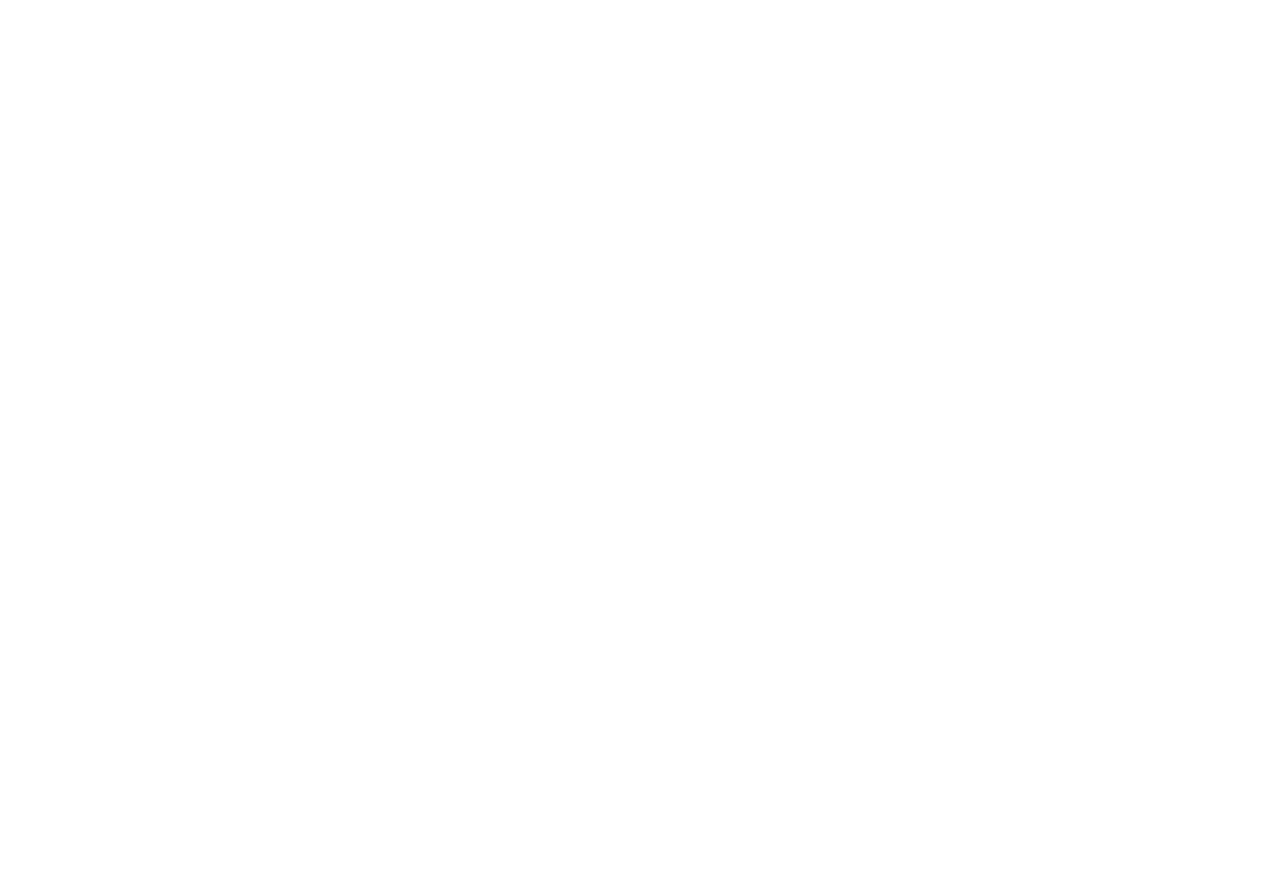
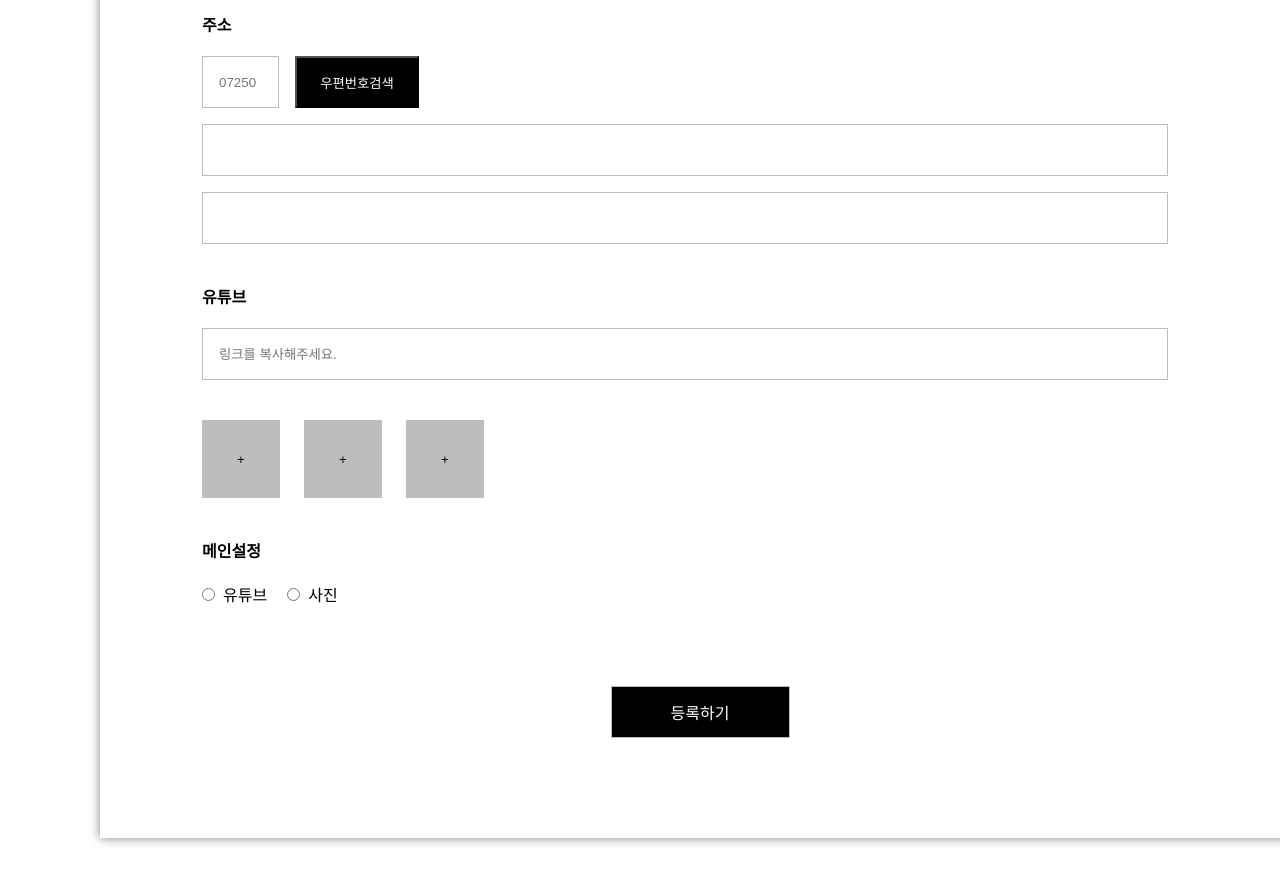
Before and after one commit to DevLJW/Board, a Next.js app in the folder freeboard/: page /boards in a window 1280 px wide. Shown: the part 1140-2024 px from the top of the page. Before the commit the page ends 800 px from the top, so only its background shows below. Built offline with nearby package versions, Linux system fonts and the light colour scheme.

Commit message:
free board UI add

```diff
--- a/freeboard/pages/boards/index.js
+++ b/freeboard/pages/boards/index.js
@@ -6,6 +6,21 @@
   InputWrapper,
   Writer,
   Subject,
+  Content,
+  ZipcodeWrapper,
+  Zipcode,
+  SearchButton,
+  Address,
+  Youtube,
+  ImageWrapper,
+  UploadButton,
+  OptionWrapper,
+  RadioButton,
+  RadioLabel,
+  ButtonWrapper,
+  CancelButton,
+  SubmitButton,
+  Error,
 } from "../../styles/BoardWrite";
 
 export default function BoardWrite() {
@@ -29,6 +44,40 @@
         <Label>제목</Label>
         <Subject type="text" placeholder="제목을 작성해주세요." />
       </InputWrapper>
+      <InputWrapper>
+        <Label>내용</Label>
+        <Content placeholder="내용을 작성 해주세요." />
+      </InputWrapper>
+
+      <InputWrapper>
+        <Label>주소</Label>
+        <ZipcodeWrapper>
+          <Zipcode placeholder="07250"></Zipcode>
+          <SearchButton>우편번호검색</SearchButton>
+        </ZipcodeWrapper>
+        <Address></Address>
+        <Address></Address>
+      </InputWrapper>
+      <InputWrapper>
+        <Label>유튜브</Label>
+        <Youtube placeholder="링크를 복사해주세요." />
+      </InputWrapper>
+      <ImageWrapper>
+        <UploadButton>+</UploadButton>
+        <UploadButton>+</UploadButton>
+        <UploadButton>+</UploadButton>
+      </ImageWrapper>
+
+      <OptionWrapper>
+        <Label>메인설정</Label>
+        <RadioButton type="radio" id="youtube" name="radio-button" />
+        <RadioLabel htmlFor="youtube">유튜브</RadioLabel>
+        <RadioButton type="radio" id="image" name="radio-button" />
+        <RadioLabel htmlFor="image">사진</RadioLabel>
+      </OptionWrapper>
+      <ButtonWrapper>
+        <SubmitButton>등록하기</SubmitButton>
+      </ButtonWrapper>
     </Wrapper>
   );
 }
--- a/freeboard/styles/BoardWrite.js
+++ b/freeboard/styles/BoardWrite.js
@@ -54,3 +54,119 @@
   padding-left: 16px;
   border: 1px solid #bdbdbd; //보드
 `;
+
+export const Content = styled.textarea`
+  width: calc(100% - 30px);
+  height: 480px;
+  padding-left: 16px;
+  padding-top: 16px;
+  border: 1px solid #bdbdbd;
+`;
+
+export const ZipcodeWrapper = styled.div`
+  display: flex;
+  flex-direction: row;
+`;
+
+export const Zipcode = styled.input`
+  width: 77px;
+  height: 52px;
+  padding-left: 16px;
+  border: 1px solid #bdbdbd;
+`;
+
+export const SearchButton = styled.button`
+  width: 124px;
+  height: 52px;
+  margin-left: 16px;
+  background-color: black;
+  cursor: pointer;
+  color: white;
+`;
+export const Address = styled.input`
+  width: calc(100% - 30px);
+  height: 52px;
+  margin-top: 16px;
+  padding-left: 16px;
+  border: 1px solid #bdbdbd;
+`;
+
+export const Youtube = styled.input`
+  width: 966px;
+  height: 52px;
+  padding-left: 16px;
+  border: 1px solid #bdbdbd;
+`;
+
+export const ImageWrapper = styled.div`
+  width: calc(100%);
+  padding-top: 40px;
+  margin-left: 0px;
+
+  display: flex;
+  flex-direction: row;
+`;
+
+export const UploadButton = styled.button`
+  width: 78px;
+  height: 78px;
+  background-color: #bdbdbd;
+  margin-right: 24px;
+  outline: none;
+  border: none;
+  cursor: pointer;
+`;
+
+export const OptionWrapper = styled.div`
+  width: calc(100%);
+  padding-top: 40px;
+`;
+
+export const RadioButton = styled.input`
+  cursor: pointer;
+`;
+
+export const RadioLabel = styled.label`
+  margin-left: 8px;
+  margin-right: 20px;
+  font-weight: 500;
+  cursor: pointer;
+`;
+
+export const ButtonWrapper = styled.div`
+  display: flex;
+  flex-direction: row;
+  justify-content: center;
+  padding-top: 80px;
+`;
+
+export const CancelButton = styled.button`
+  width: 179px;
+  height: 52px;
+  background-color: #bdbdbd;
+  border: none;
+  font-size: 16px;
+  font-weight: 500;
+  margin-left: 12px;
+  margin-right: 12px;
+  cursor: pointer;
+`;
+
+export const SubmitButton = styled.button`
+  width: 179px;
+  height: 52px;
+  border: 1px solid #bdbdbd;
+  font-size: 16px;
+  font-weight: 500;
+  margin-left: 12px;
+  margin-right: 12px;
+  cursor: pointer;
+  background-color: black;
+  color: white;
+`;
+
+export const Error = styled.div`
+  padding-top: 10px;
+  font-size: 14px;
+  color: red;
+`;
```
